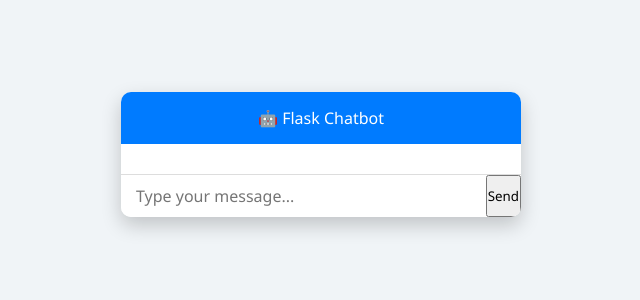
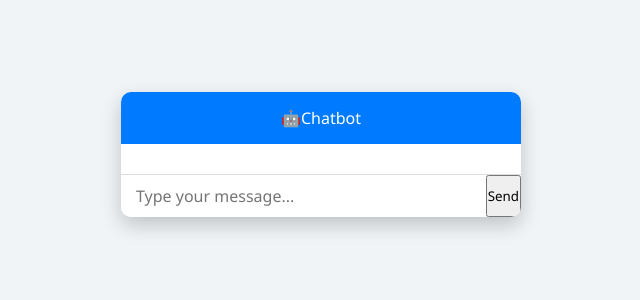
Before and after one commit to Pratik07idea/chatbot, a Flask app: page / in a window 1280 px wide. Shown: the part 246-546 px from the top of the page, without its empty margins (319-959 px from the left). Run offline with Flask 3, Linux system fonts and the light colour scheme.

Commit message:
Update index.html

```diff
--- a/templates/index.html
+++ b/templates/index.html
@@ -7,7 +7,7 @@
 </head>
 <body>
     <div class="chat-container">
-        <div class="chat-header">🤖 Flask Chatbot</div>
+        <div class="chat-header">🤖Chatbot</div>
         <div class="chat-box" id="chat-box"></div>
         <div class="chat-input">
             <input type="text" id="user-input" placeholder="Type your message...">
```
